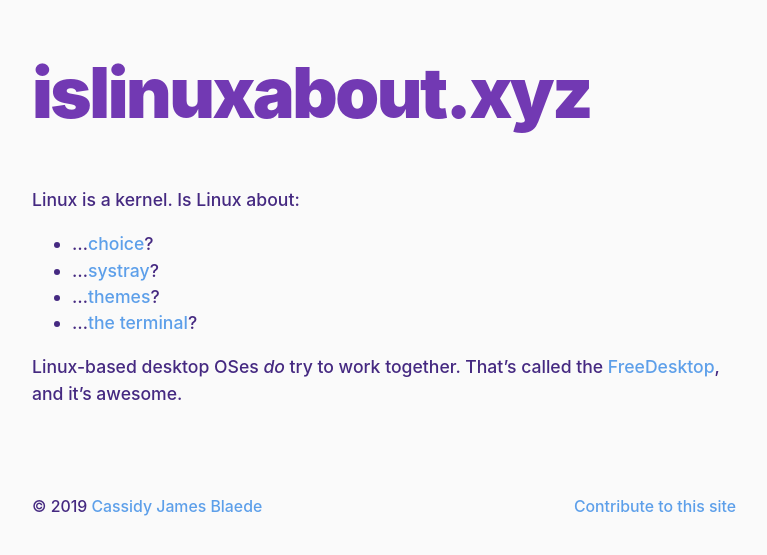
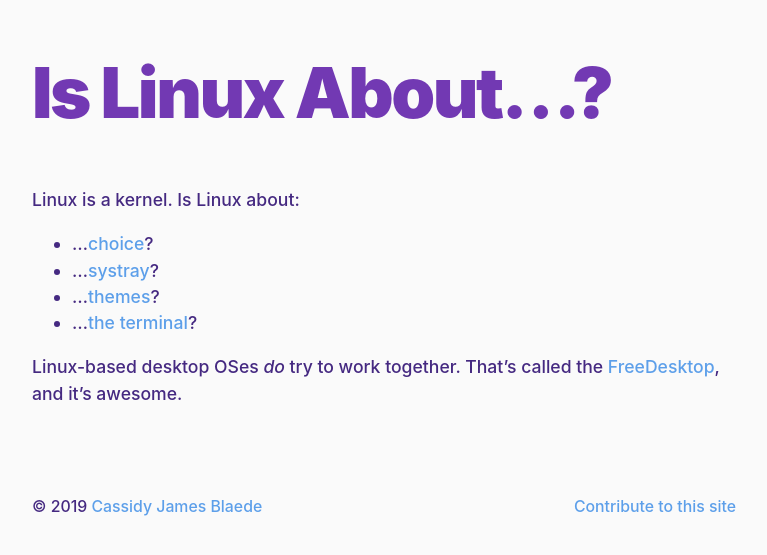
Before and after one commit to islinuxabout/islinuxabout.github.io, a Jekyll site: the page built from README.md, in a window 1280 px wide. Shown: the top 555 px of the page, without its empty margins (256-1023 px from the left). Built offline with Jekyll 4.4.1, drawn with Linux system fonts in a browser that asks for light colours; our own code applies the rules of GitHub Pages for plain Markdown files.

```diff
--- a/README.md
+++ b/README.md
@@ -1,4 +1,4 @@
-# islinuxabout.xyz
+# Is Linux About…?
 
 Linux is a kernel. Is Linux about:
 
--- a/_includes/head.html
+++ b/_includes/head.html
@@ -1,7 +1,7 @@
 <head>
   <meta name="viewport" content="width=device-width, initial-scale=1.0">
 
-  <title>{% if page.title %}{{ page.title }} &sdot; {% endif %}{{ site.title }}</title>
+  <title>{% if page.title %}{{ page.title }}{% else %}{{ site.title }}{% endif %}</title>
   <meta property="og:title" content="{% if page.title %}{{ page.title }}{% else %}{{ site.title }}{% endif %}" />
   <meta itemprop="name" content="{% if page.title %}{{ page.title }}{% else %}{{ site.title }}{% endif %}" />
   <meta name="twitter:title" content="{% if page.title %}{{ page.title }}{% else %}{{ site.title }}{% endif %}" />
```
